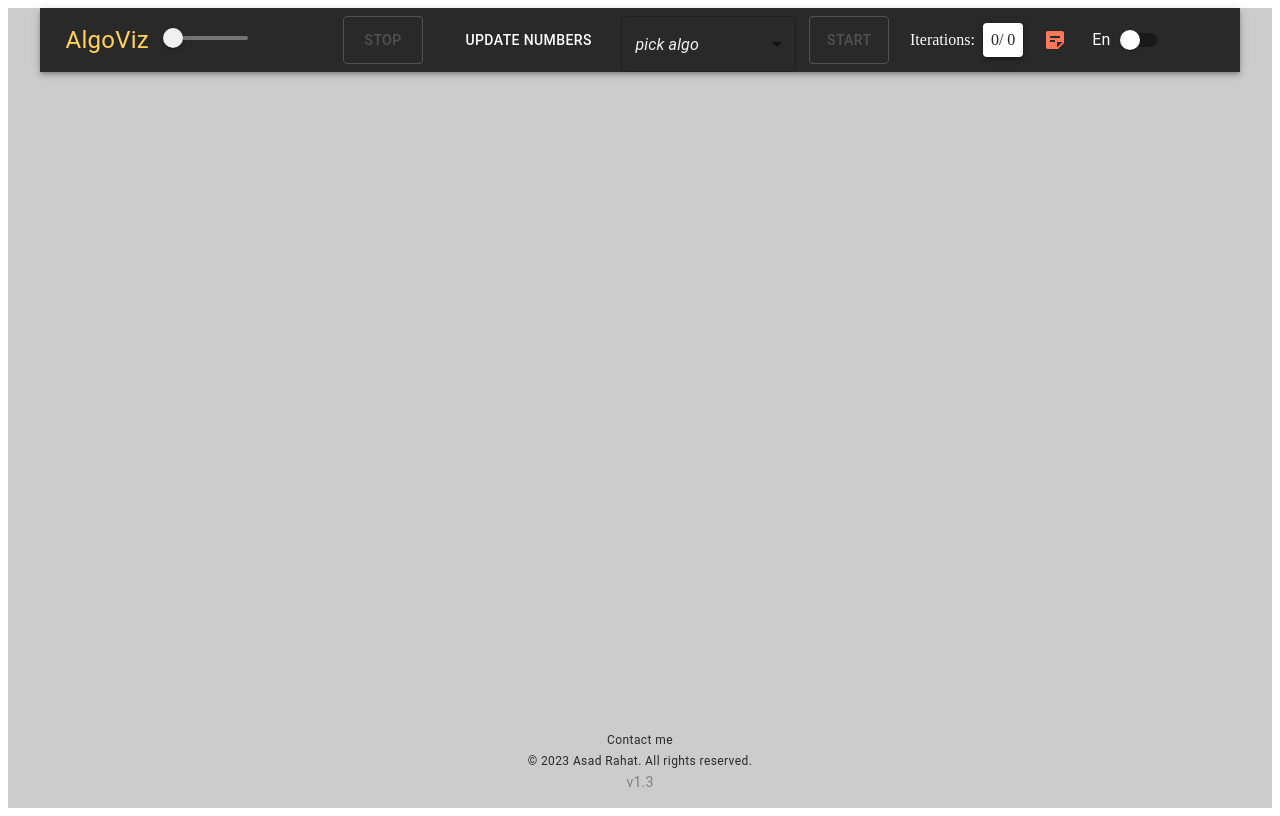
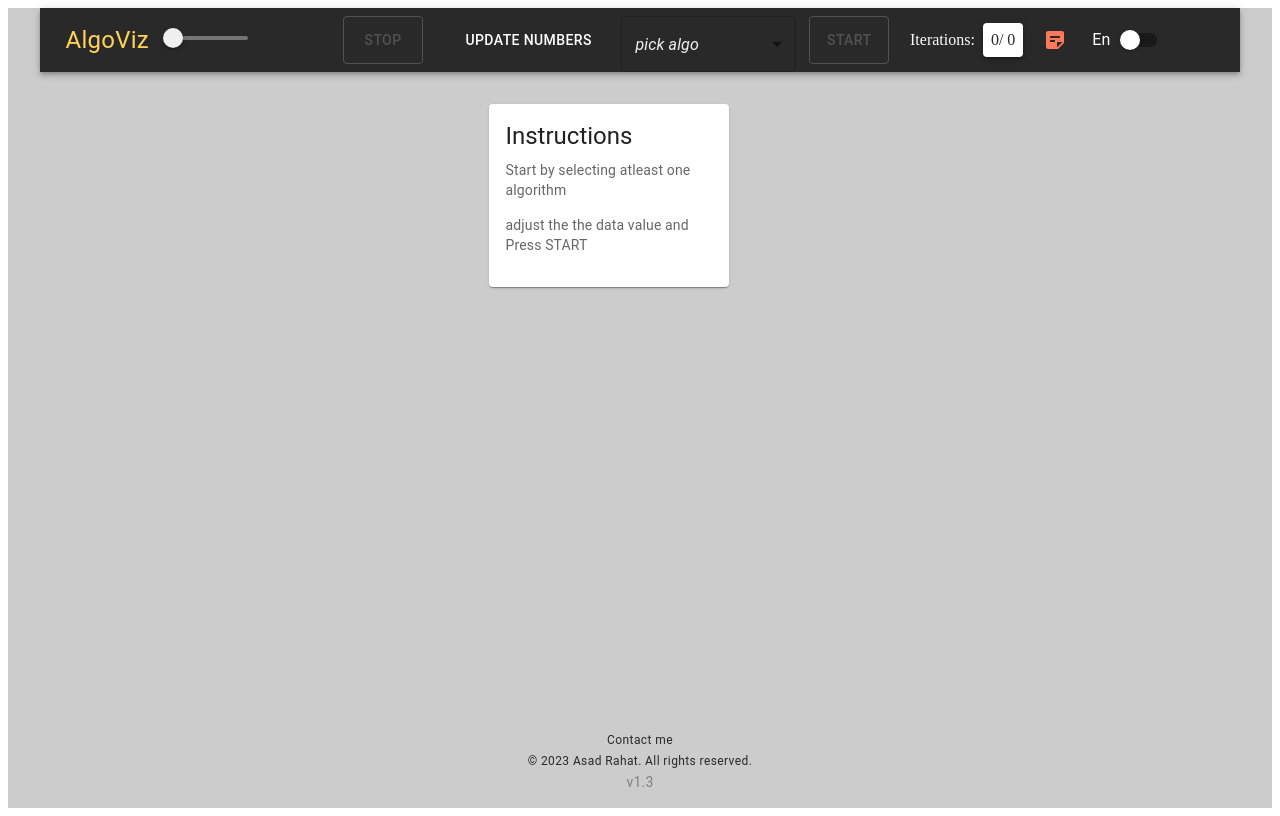
Before and after one commit to skrahat/AlgoViz, a React (Create React App) app: page / in a window 1280 px wide. Built offline with nearby package versions, Linux system fonts and the light colour scheme.

Commit message:
feat: added isntructions card

```diff
--- a/src/component/UIComponents/FactCard.tsx
+++ b/src/component/UIComponents/FactCard.tsx
@@ -43,9 +43,9 @@ const FactCard: React.FC<cardType> = ({
                 </CardContent>
             </CardActionArea>
             <CardActions>
-                <Button size="small" color="primary">
+                {/* <Button size="small" color="primary">
                     ...Read More
-                </Button>
+                </Button> */}
             </CardActions>
         </Card>
     );
--- a/src/locales/en/translation.json
+++ b/src/locales/en/translation.json
@@ -12,7 +12,7 @@
         "merge": "Merge sort"
     },
     "dropDown": { "pickAlgo": "pick algo" },
-    "Numbers": "Numbers",
+    "numbers": "Numbers",
     "cards": {
         "bubble": {
             "title": "Bubble Sort",
@@ -29,5 +29,10 @@
     },
     "otherTexts": {
         "Random Facts": "Random Facts"
+    },
+    "instructions": {
+        "title": "Instructions",
+        "description1": "Start by selecting atleast one algorithm",
+        "description2": "adjust the the data value and Press START"
     }
 }
--- a/src/locales/fr/translation.json
+++ b/src/locales/fr/translation.json
@@ -29,5 +29,9 @@
     },
     "otherTexts": {
         "Random Facts": "Faits aléatoires"
+    },
+    "instructions": {
+        "description1": "Start by selecting atleast one algorithm",
+        "description2": "adjust the the data value and Press START"
     }
 }
--- a/src/page/MainPage.tsx
+++ b/src/page/MainPage.tsx
@@ -448,7 +448,12 @@ export default function Dashboard(): JSX.Element {
                 >
                     {/* Bar Graph */}
                     {selectedAlgorithm.length === 0 ? (
-                        ''
+                        <FactCard
+                            style={{ width: '20%' }}
+                            title={t(`instructions.title`)}
+                            description1={t(`instructions.description1`)}
+                            description2={t(`instructions.description2`)}
+                        />
                     ) : (
                         <Box
                             className="row"
```
